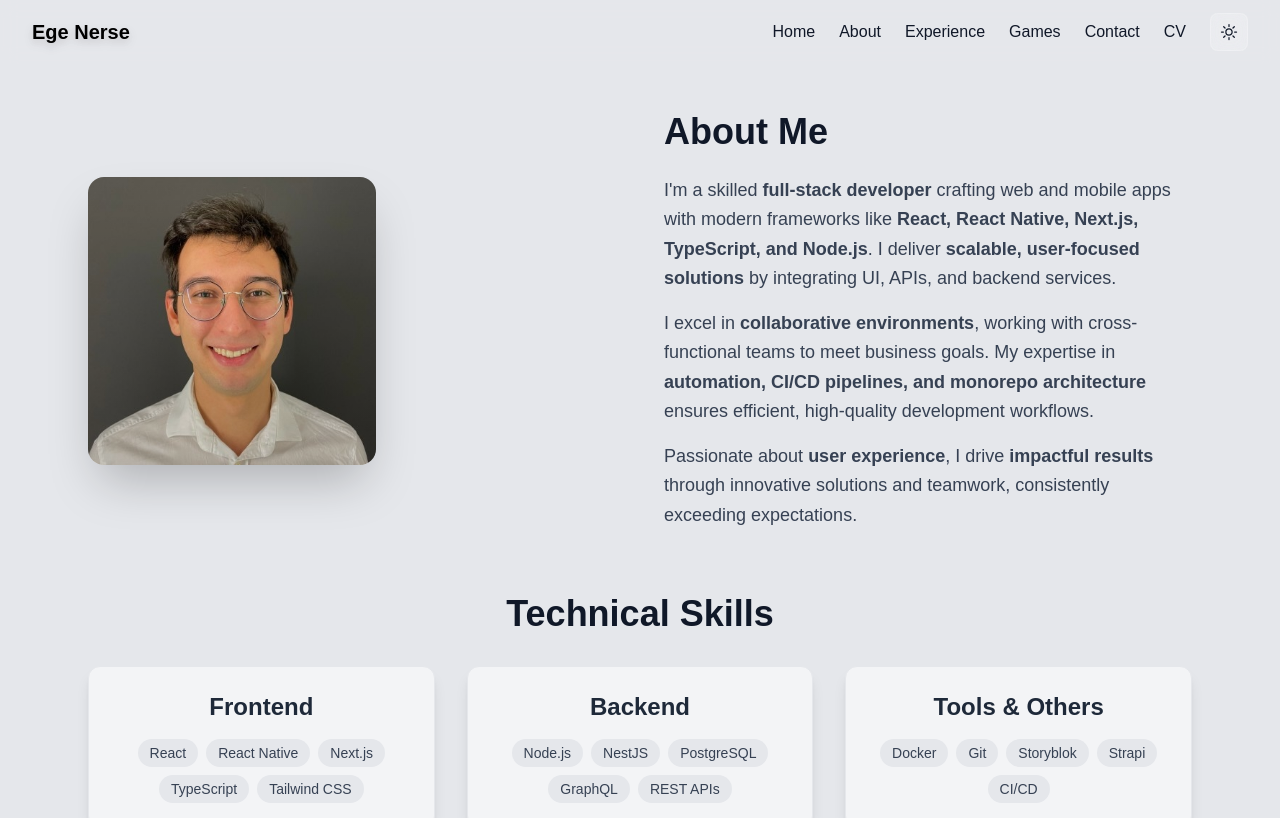
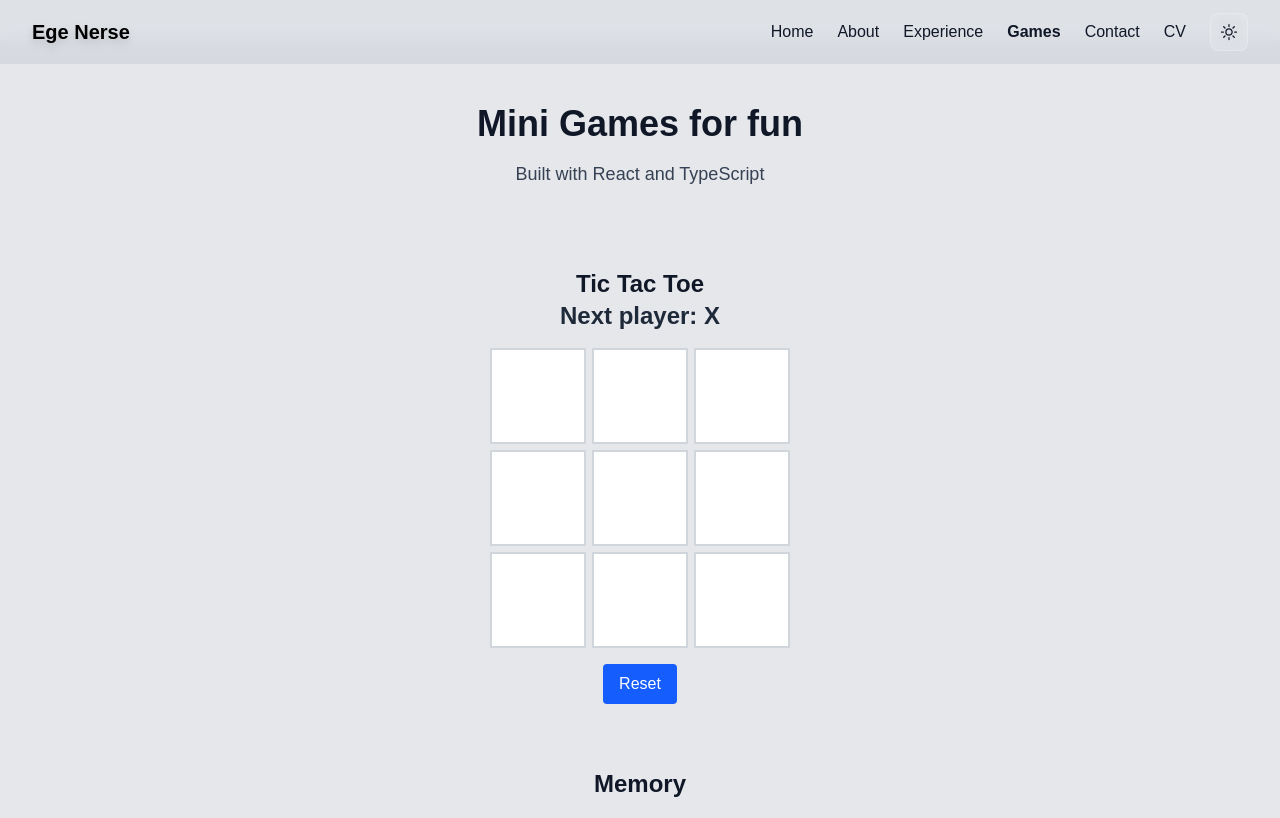
Before and after one commit to egenerse/egenerse.github.io, a React (Vite) app: page /games in a window 1280 px wide. Shown: the top 818 px of the page. Built offline with nearby package versions, Linux system fonts and the light colour scheme.

Commit message:
feat: paging for games

```diff
--- a/package.json
+++ b/package.json
@@ -13,9 +13,11 @@
   },
   "dependencies": {
     "@tailwindcss/vite": "^4.1.11",
+    "@types/react-router-dom": "^5.3.3",
     "clsx": "^2.1.1",
     "react": "^18.2.0",
     "react-dom": "^18.2.0",
+    "react-router-dom": "^7.7.1",
     "tailwind-merge": "^3.3.1",
     "tailwindcss": "^4.1.11"
   },
--- a/src/App.tsx
+++ b/src/App.tsx
@@ -1,13 +1,39 @@
-import React from "react";
-import { Home } from "./pages";
+import React, { Suspense, lazy } from "react";
+import { BrowserRouter as Router, Routes, Route } from "react-router-dom";
 import { Navbar } from "./components";
 import { ThemeProvider } from "./contexts";
+
+// Lazy load pages
+const Home = lazy(() =>
+  import("./pages/Home").then((module) => ({ default: module.Home }))
+);
+const Games = lazy(() =>
+  import("./pages/Games").then((module) => ({ default: module.Games }))
+);
+const NotFound = lazy(() =>
+  import("./pages/NotFound").then((module) => ({ default: module.NotFound }))
+);
+
+// Loading component
+const PageLoader = () => (
+  <div className="flex items-center justify-center min-h-screen">
+    <div className="animate-spin rounded-full h-12 w-12 border-b-2 border-primary"></div>
+  </div>
+);
 
 const App: React.FC = () => {
   return (
     <ThemeProvider>
-      <Navbar />
-      <Home />
+      <Router>
+        <Navbar />
+        <Suspense fallback={<PageLoader />}>
+          <Routes>
+            <Route path="/" element={<Home />} />
+            <Route path="/games" element={<Games />} />
+            <Route path="*" element={<NotFound />} />
+          </Routes>
+        </Suspense>
+      </Router>
     </ThemeProvider>
   );
 };
--- a/src/components/MiniGames.tsx
+++ /dev/null
@@ -1,11 +0,0 @@
-import { TicTacToe, MemoryGame } from "@/games";
-
-export const MiniGames = () => {
-  return (
-    <div className="flex flex-col items-center justify-center pt-4">
-      <h2>Mini Games</h2>
-      <TicTacToe />
-      <MemoryGame />
-    </div>
-  );
-};
--- a/src/components/Navbar.tsx
+++ b/src/components/Navbar.tsx
@@ -1,53 +1,99 @@
 import { useState } from "react";
+import { Link, useLocation } from "react-router-dom";
 import { ThemeToggle } from "./ThemeToggle";
 import { cn } from "@/utils";
 
 export const Navbar = () => {
   const [isMobileMenuOpen, setIsMobileMenuOpen] = useState(false);
+  const location = useLocation();
+
+  const closeMobileMenu = () => {
+    setIsMobileMenuOpen(false);
+  };
 
   const scrollToSection = (sectionId: string) => {
+    // Only scroll if we're on the home page
+    if (location.pathname === "/") {
       const element = document.getElementById(sectionId);
       if (element) {
         element.scrollIntoView({ behavior: "smooth" });
-      setIsMobileMenuOpen(false);
       }
+    }
+    closeMobileMenu();
   };
 
   const navItems = [
-    { id: "home", label: "Home" },
-    { id: "about", label: "About" },
-    { id: "experiences", label: "Experience" },
-    { id: "games", label: "Games" },
-    { id: "contact", label: "Contact" },
+    { id: "home", label: "Home", path: "/" },
+    { id: "about", label: "About", path: "/", isSection: true },
+    { id: "experiences", label: "Experience", path: "/", isSection: true },
+    { id: "games", label: "Games", path: "/games" },
+    { id: "contact", label: "Contact", path: "/", isSection: true },
   ];
+
+  const handleNavClick = (item: (typeof navItems)[0]) => {
+    if (item.isSection && item.id !== "home") {
+      // For section navigation, go to home first if not already there
+      if (location.pathname !== "/") {
+        window.location.href = `/#${item.id}`;
+      } else {
+        scrollToSection(item.id);
+      }
+    } else {
+      closeMobileMenu();
+    }
+  };
 
   return (
     <nav
       className={cn(
-        "fixed top-0 left-0 w-full h-16 flex items-center justify-between px-4 md:px-8 z-50 transition-all duration-300 backdrop-blur-sm dark:text-white text-gray-900 bg-gray-200/70 dark:bg-slate-700/70"
+        "fixed top-0 left-0 w-full h-16 flex items-center justify-between px-4 md:px-8 z-50 transition-all duration-300 backdrop-blur-sm dark:text-white text-gray-900 bg-gray-300/70 dark:bg-slate-700/70"
       )}
     >
       {/* Logo/Brand */}
-      <div className="text-black dark:text-white font-bold text-xl drop-shadow-lg">
+      <Link
+        to="/"
+        className="text-black dark:text-white font-bold text-xl drop-shadow-lg hover:opacity-80 transition-opacity"
+      >
         Ege Nerse
-      </div>
+      </Link>
 
       {/* Desktop Navigation Links */}
       <div className="hidden md:flex items-center space-x-6">
-        {navItems.map((item) => (
+        {navItems.map((item) => {
+          if (item.isSection && item.id !== "home") {
+            return (
               <button
                 key={item.id}
-            onClick={() => scrollToSection(item.id)}
-            className="dark:text-white hover:text-gray-300 transition-colors duration-200 font-medium text-gray-900"
+                onClick={() => handleNavClick(item)}
+                className={cn(
+                  "dark:text-white hover:text-gray-300 transition-colors duration-200 font-medium text-gray-900",
+                  location.pathname === "/" && "cursor-pointer"
+                )}
               >
                 {item.label}
               </button>
-        ))}
+            );
+          }
+
+          return (
+            <Link
+              key={item.id}
+              to={item.path}
+              onClick={closeMobileMenu}
+              className={cn(
+                "dark:text-white hover:text-gray-300 transition-colors duration-200 font-medium text-gray-900",
+                location.pathname === item.path && "text-primary font-bold"
+              )}
+            >
+              {item.label}
+            </Link>
+          );
+        })}
         <a
           href="/src/assets/documents/EgeCV.pdf"
           target="_blank"
           rel="noopener noreferrer"
-          className=" hover:text-gray-300  font-medium"
+          className="hover:text-gray-300 font-medium"
         >
           CV
         </a>
@@ -87,17 +133,35 @@ export const Navbar = () => {
 
       {/* Mobile Menu */}
       {isMobileMenuOpen && (
-        <div className="absolute top-16 left-0 w-full md:hidden backdrop-blur-sm border-t border-white/20  dark:text-white text-gray-900 bg-gray-300/70 dark:bg-slate-900/70">
+        <div className="absolute top-16 left-0 w-full md:hidden backdrop-blur-sm border-t border-white/20 dark:text-white text-gray-900 bg-gray-300/70 dark:bg-slate-900/70">
           <div className="flex flex-col space-y-4 p-4">
-            {navItems.map((item) => (
+            {navItems.map((item) => {
+              if (item.isSection && item.id !== "home") {
+                return (
                   <button
                     key={item.id}
-                onClick={() => scrollToSection(item.id)}
-                className="hover:text-gray-300 transition-colors duration-200 font-medium text-left"
+                    onClick={() => handleNavClick(item)}
+                    className="hover:text-gray-300  font-medium text-left"
                   >
                     {item.label}
                   </button>
-            ))}
+                );
+              }
+
+              return (
+                <Link
+                  key={item.id}
+                  to={item.path}
+                  onClick={closeMobileMenu}
+                  className={cn(
+                    "hover:text-gray-300 font-medium text-left",
+                    location.pathname === item.path && "text-primary font-bold"
+                  )}
+                >
+                  {item.label}
+                </Link>
+              );
+            })}
           </div>
         </div>
       )}
--- a/src/components/index.ts
+++ b/src/components/index.ts
@@ -6,4 +6,3 @@ export * from "./ThemeToggle";
 export * from "./Navbar";
 export * from "./Contact";
 export * from "./Experiences";
-export * from "./MiniGames";
--- a/src/hooks/index.ts
+++ b/src/hooks/index.ts
@@ -1 +1,2 @@
 export * from "./useTheme";
+export * from "./useScrollToSection";
--- /dev/null
+++ b/src/hooks/useScrollToSection.ts
@@ -0,0 +1,21 @@
+import { useEffect } from "react";
+import { useLocation } from "react-router-dom";
+
+export const useScrollToSection = () => {
+  const location = useLocation();
+
+  useEffect(() => {
+    // Check if there's a hash in the URL
+    if (location.hash) {
+      const sectionId = location.hash.substring(1); // Remove the '#'
+      const element = document.getElementById(sectionId);
+
+      if (element) {
+        // Small delay to ensure the page has rendered
+        setTimeout(() => {
+          element.scrollIntoView({ behavior: "smooth" });
+        }, 100);
+      }
+    }
+  }, [location]);
+};
--- /dev/null
+++ b/src/pages/Games.tsx
@@ -0,0 +1,28 @@
+import React from "react";
+import { Section, Text } from "@/components";
+import { TicTacToe, MemoryGame } from "@/games";
+
+export const Games: React.FC = () => {
+  return (
+    <main
+      className="flex flex-col items-center justify-center pt-10"
+      id="games"
+    >
+      <Section id="games-section" variant="secondary">
+        <div className="w-full max-w-6xl px-8">
+          <div className="text-center mb-12">
+            <Text variant="heading" className="text-text-primary mb-4">
+              Mini Games for fun
+            </Text>
+            <Text variant="body" className="text-text-secondary">
+              Built with React and TypeScript
+            </Text>
+          </div>
+
+          <TicTacToe />
+          <MemoryGame />
+        </div>
+      </Section>
+    </main>
+  );
+};
--- a/src/pages/Home.tsx
+++ b/src/pages/Home.tsx
@@ -1,14 +1,10 @@
 import React from "react";
-import {
-  MiniGames,
-  Experiences,
-  Section,
-  Text,
-  Contact,
-  About,
-} from "@/components";
+import { Experiences, Section, Contact, About } from "@/components";
+import { useScrollToSection } from "@/hooks";
 
 export const Home: React.FC = () => {
+  useScrollToSection();
+
   return (
     <main className="flex flex-col items-center justify-center" id="home">
       <Section id="about" variant="secondary">
@@ -19,16 +15,7 @@ export const Home: React.FC = () => {
         <Experiences />
       </Section>
 
-      <Section id="games" variant="secondary">
-        <div className="w-full max-w-6xl px-8">
-          <Text variant="heading" className="text-center mb-12">
-            Mini Games
-          </Text>
-          <MiniGames />
-        </div>
-      </Section>
-
-      <Section id="contact" variant="primary" className="min-h-0.5">
+      <Section id="contact" variant="secondary" className="min-h-0.5">
         <Contact />
       </Section>
     </main>
--- /dev/null
+++ b/src/pages/NotFound.tsx
@@ -0,0 +1,30 @@
+import React from "react";
+import { Link } from "react-router-dom";
+import { Section, Text } from "@/components";
+
+export const NotFound: React.FC = () => {
+  return (
+    <main
+      className="flex flex-col items-center justify-center min-h-screen pt-20"
+      id="not-found"
+    >
+      <Section id="404-section" variant="primary">
+        <div className="text-center space-y-6">
+          <div className="text-6xl font-bold text-primary mb-4">404</div>
+          <Text variant="heading" className="text-text-primary mb-4">
+            Page Not Found
+          </Text>
+          <Text variant="body" className="text-text-secondary mb-8">
+            Sorry, the page you're looking for doesn't exist.
+          </Text>
+          <Link
+            to="/"
+            className="inline-block px-6 py-3 bg-primary text-white rounded-lg hover:bg-primary-600 transition-colors duration-200 font-medium"
+          >
+            Go Back Home
+          </Link>
+        </div>
+      </Section>
+    </main>
+  );
+};
--- a/src/pages/index.ts
+++ b/src/pages/index.ts
@@ -1 +1,3 @@
 export * from "./Home";
+export * from "./Games";
+export * from "./NotFound";
--- a/vite.config.ts
+++ b/vite.config.ts
@@ -9,6 +9,22 @@ export default defineConfig({
       "@": "/src",
       "@components": "/src/components",
       "@assets": "/src/assets",
+      "@hooks": "/src/hooks",
+      "@pages": "/src/pages",
+      "@contexts": "/src/contexts",
+      "@games": "/src/games",
+      "@utils": "/src/utils",
+    },
+  },
+  build: {
+    rollupOptions: {
+      output: {
+        // Code splitting for better lazy loading
+        manualChunks: {
+          vendor: ["react", "react-dom", "react-router-dom"],
+          games: ["./src/games/Memory.tsx", "./src/games/TicTacToe.tsx"],
+        },
+      },
     },
   },
 });
```
Also changed, not shown: 1 other file (tests, documents, lock files or other folders). Lines whose indentation alone changed are shown as unchanged.
